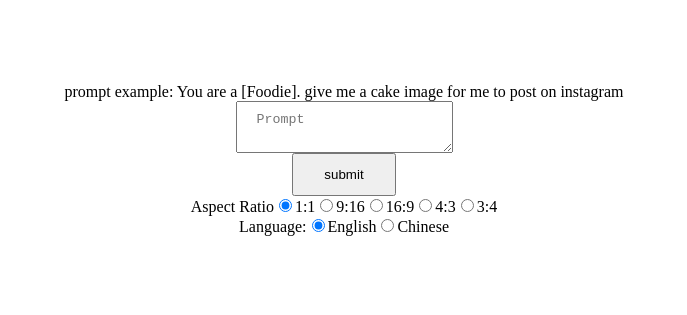
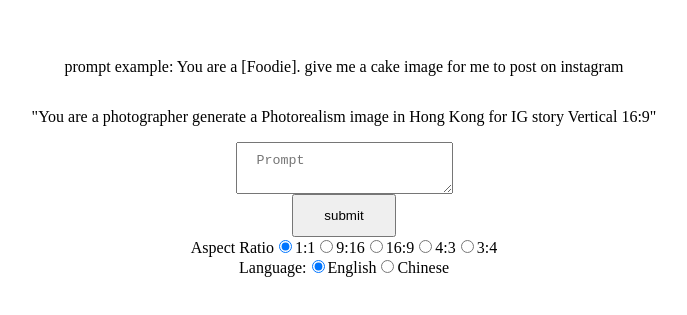
Before and after one commit to timothylam1228/rating, a React (Vite) app: page / in a window 1280 px wide. Shown: the part 249-564 px from the top of the page, without its empty margins (296-983 px from the left). Built offline with nearby package versions, Linux system fonts and the light colour scheme.

Commit message:
update example

```diff
--- a/src/App.jsx
+++ b/src/App.jsx
@@ -23,7 +23,7 @@ function App() {
   const onSubmitPromt = useCallback(async () => {
     //
     setLoading(true);
-    setImageSource("")
+    setImageSource("");
     const data = {
       prompt: prompt.Prompt,
       negative_prompt: prompt.NegativePrompt,
@@ -112,10 +112,14 @@ function App() {
         flexDirection: "column",
       }}
     >
-      <span>
+      <p>
         prompt example: You are a [Foodie]. give me a cake image for me to post
         on instagram
-      </span>
+      </p>
+      <p>
+        "You are a photographer generate a Photorealism image in Hong Kong for
+        IG story Vertical 16:9"
+      </p>
 
       <div style={{ display: "flex" }}>
         <textarea
```
